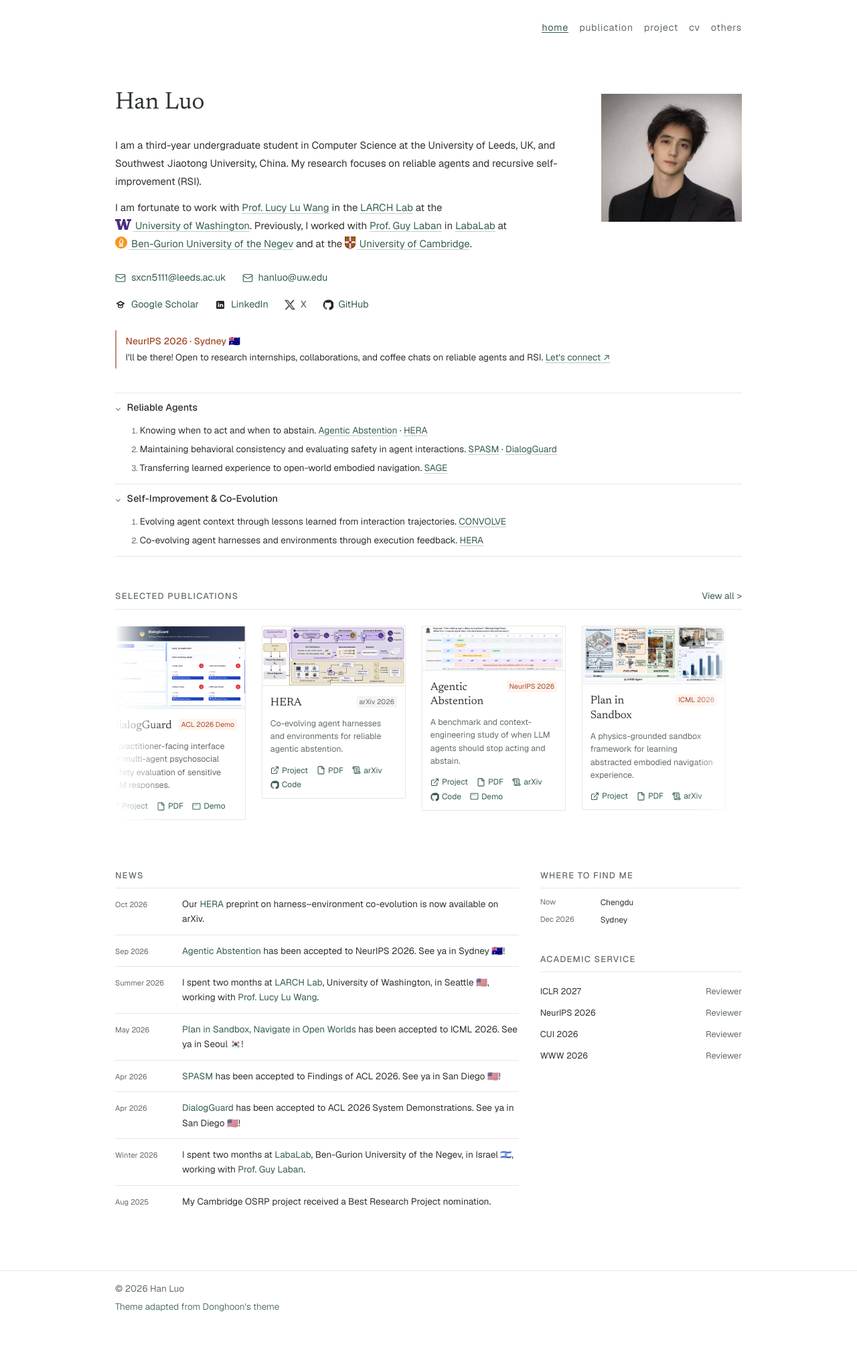
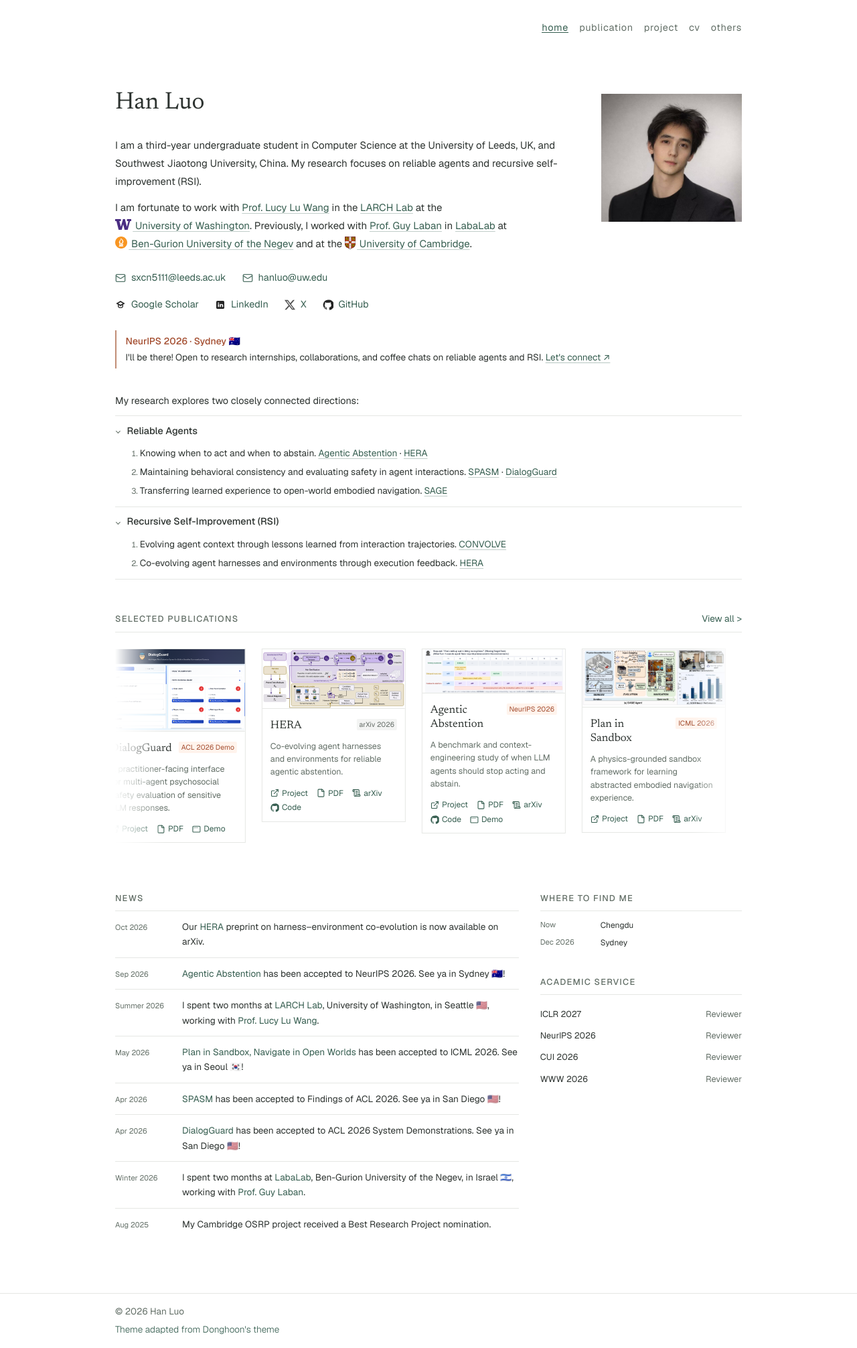
Before and after one commit to lhannnn/lhannnn.github.io, a Jekyll site: the page built from index.html, in a window 1280 px wide. Shown: the whole page at 67% size. Built offline with Jekyll 4.4.1, drawn with Linux system fonts in a browser that asks for light colours; nearby versions of some CDN libraries; some web fonts are replaced; before the commit the page ends 1978 px from its top, so only the background shows below that.

Commit message:
Clarify RSI research direction and add a concise introduction

```diff
--- a/assets/css/home.css
+++ b/assets/css/home.css
@@ -134,6 +134,14 @@
 .home-research {
   margin: 1.25rem .75rem 0;
   border-bottom: 1px solid var(--separator-color);
+}
+
+.home-research-intro {
+  margin: 0 0 .6rem !important;
+  font-size: .9rem;
+  font-weight: 400;
+  line-height: 1.7;
+  color: rgb(var(--muted));
 }
 
 .home-research-group {
--- a/index.html
+++ b/index.html
@@ -63,6 +63,7 @@ description: Personal academic website of Han Luo, a Computer Science undergradu
 </div>
 
 <section class="home-research" aria-label="Research directions">
+  <p class="home-research-intro">My research explores two closely connected directions:</p>
   <details class="home-research-group" open>
     <summary>Reliable Agents</summary>
     <ol class="home-research-list">
@@ -72,7 +73,7 @@ description: Personal academic website of Han Luo, a Computer Science undergradu
     </ol>
   </details>
   <details class="home-research-group" open>
-    <summary>Self-Improvement &amp; Co-Evolution</summary>
+    <summary>Recursive Self-Improvement (RSI)</summary>
     <ol class="home-research-list">
       <li>Evolving agent context through lessons learned from interaction trajectories. <a href="https://arxiv.org/abs/2606.28733">CONVOLVE</a></li>
       <li>Co-evolving agent harnesses and environments through execution feedback. <a href="https://arxiv.org/abs/2610.06563">HERA</a></li>
```
